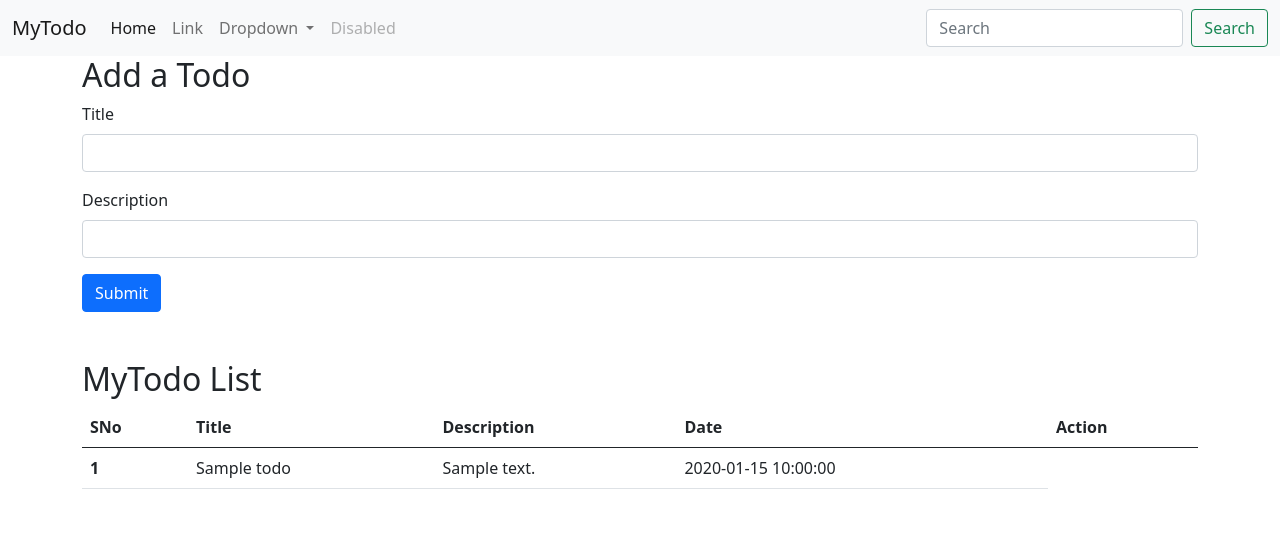
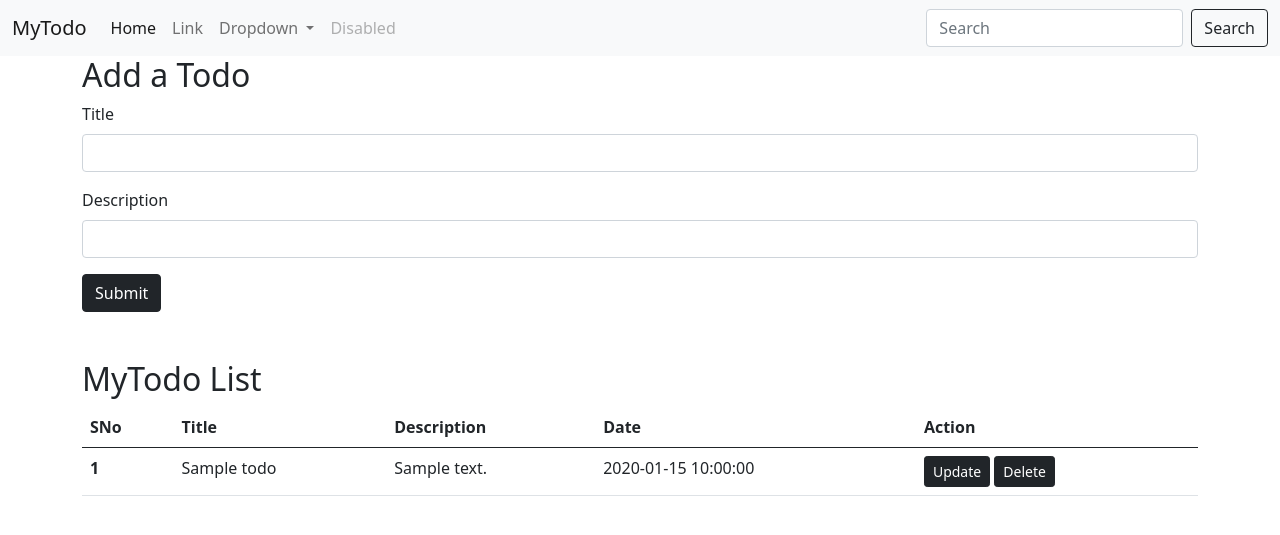
Before and after one commit to VishnuOjha/Flask_TodoApp, a Flask app: template templates/index.html in a window 1280 px wide. Shown: the top 535 px of the page. Run offline with Flask 3, Linux system fonts and the light colour scheme; the template is opened without the code that fills it: most values are stand-ins (such as "Sample title", 1, 10 or a date in 2020).

Commit message:
adding update changes

```diff
--- a/app.py
+++ b/app.py
@@ -1,4 +1,4 @@
-from flask import Flask, render_template, request
+from flask import Flask, render_template, request, redirect
 from flask_sqlalchemy import SQLAlchemy
 from datetime import datetime
 
@@ -23,9 +23,10 @@ def hello_world():
     if request.method == 'POST':
         title = request.form['title']
         desc = request.form['desc']
-        todo = Todo(title=title, desc=desc)
-        db.session.add(todo)
-        db.session.commit()
+        if title != ""   :
+            todo = Todo(title=title, desc=desc)
+            db.session.add(todo)
+            db.session.commit()
 
     allTodo = Todo.query.all()
     return render_template('index.html', allTodo = allTodo)
@@ -37,5 +38,28 @@ def products():
     print(allTodo)
     return "this is product page"
 
+@app.route('/update/<int:sno>', methods = ['GET', 'POST'])
+def update(sno):
+        if request.method == 'POST':
+            title = request.form['title']
+            desc = request.form['desc']
+            todo = Todo.query.filter_by(sno=sno).first()
+            todo.title = title
+            todo.desc = desc
+            db.session.add(todo)
+            db.session.commit()
+            return redirect("/")
+        todo = Todo.query.filter_by(sno=sno).first()
+        return render_template("update.html", todo=todo)
+
+
+
+@app.route('/delete/<int:sno>')
+def delete(sno):
+    todo = Todo.query.filter_by(sno=sno).first()
+    db.session.delete(todo)
+    db.session.commit()
+    return redirect("/")
+
 if __name__ == "__main__":
     app.run(debug=True, port=8000)
--- /dev/null
+++ b/templates/base.html
@@ -0,0 +1,86 @@
+<!DOCTYPE html>
+<html lang="en">
+  <head>
+    <!-- Required meta tags -->
+    <meta charset="utf-8" />
+    <meta name="viewport" content="width=device-width, initial-scale=1" />
+
+    <!-- Bootstrap CSS -->
+    <link
+      href="https://cdn.jsdelivr.net/npm/bootstrap@5.0.2/dist/css/bootstrap.min.css"
+      rel="stylesheet"
+      integrity="sha384-EVSTQN3/azprG1Anm3QDgpJLIm9Nao0Yz1ztcQTwFspd3yD65VohhpuuCOmLASjC"
+      crossorigin="anonymous"
+    />
+
+    <title>Demo</title>
+  </head>
+  <body>
+    <nav class="navbar navbar-expand-lg navbar-light bg-light">
+      <div class="container-fluid">
+        <a class="navbar-brand" href="/">MyTodo</a>
+        <button
+          class="navbar-toggler"
+          type="button"
+          data-bs-toggle="collapse"
+          data-bs-target="#navbarSupportedContent"
+          aria-controls="navbarSupportedContent"
+          aria-expanded="false"
+          aria-label="Toggle navigation"
+        >
+          <span class="navbar-toggler-icon"></span>
+        </button>
+        <div class="collapse navbar-collapse" id="navbarSupportedContent">
+          <ul class="navbar-nav me-auto mb-2 mb-lg-0">
+            <li class="nav-item">
+              <a class="nav-link active" aria-current="page" href="#">Home</a>
+            </li>
+            <li class="nav-item">
+              <a class="nav-link" href="#">Link</a>
+            </li>
+            <li class="nav-item dropdown">
+              <a
+                class="nav-link dropdown-toggle"
+                href="#"
+                id="navbarDropdown"
+                role="button"
+                data-bs-toggle="dropdown"
+                aria-expanded="false"
+              >
+                Dropdown
+              </a>
+              <ul class="dropdown-menu" aria-labelledby="navbarDropdown">
+                <li><a class="dropdown-item" href="#">Action</a></li>
+                <li><a class="dropdown-item" href="#">Another action</a></li>
+                <li><hr class="dropdown-divider" /></li>
+                <li>
+                  <a class="dropdown-item" href="#">Something else here</a>
+                </li>
+              </ul>
+            </li>
+            <li class="nav-item">
+              <a
+                class="nav-link disabled"
+                href="#"
+                tabindex="-1"
+                aria-disabled="true"
+                >Disabled</a
+              >
+            </li>
+          </ul>
+          <form class="d-flex">
+            <input
+              class="form-control me-2"
+              type="search"
+              placeholder="Search"
+              aria-label="Search"
+            />
+            <button class="btn btn-outline-dark" type="submit">Search</button>
+          </form>
+        </div>
+      </div>
+    </nav>
+
+    {% block body%} {% endblock body %}
+  </body>
+</html>
--- a/templates/index.html
+++ b/templates/index.html
@@ -1,88 +1,4 @@
-<!DOCTYPE html>
-<html lang="en">
-  <head>
-    <!-- Required meta tags -->
-    <meta charset="utf-8" />
-    <meta name="viewport" content="width=device-width, initial-scale=1" />
-
-    <!-- Bootstrap CSS -->
-    <link
-      href="https://cdn.jsdelivr.net/npm/bootstrap@5.0.2/dist/css/bootstrap.min.css"
-      rel="stylesheet"
-      integrity="sha384-EVSTQN3/azprG1Anm3QDgpJLIm9Nao0Yz1ztcQTwFspd3yD65VohhpuuCOmLASjC"
-      crossorigin="anonymous"
-    />
-
-    <title>Demo</title>
-  </head>
-  <body>
-    <nav class="navbar navbar-expand-lg navbar-light bg-light">
-      <div class="container-fluid">
-        <a class="navbar-brand" href="/">MyTodo</a>
-        <button
-          class="navbar-toggler"
-          type="button"
-          data-bs-toggle="collapse"
-          data-bs-target="#navbarSupportedContent"
-          aria-controls="navbarSupportedContent"
-          aria-expanded="false"
-          aria-label="Toggle navigation"
-        >
-          <span class="navbar-toggler-icon"></span>
-        </button>
-        <div class="collapse navbar-collapse" id="navbarSupportedContent">
-          <ul class="navbar-nav me-auto mb-2 mb-lg-0">
-            <li class="nav-item">
-              <a class="nav-link active" aria-current="page" href="#">Home</a>
-            </li>
-            <li class="nav-item">
-              <a class="nav-link" href="#">Link</a>
-            </li>
-            <li class="nav-item dropdown">
-              <a
-                class="nav-link dropdown-toggle"
-                href="#"
-                id="navbarDropdown"
-                role="button"
-                data-bs-toggle="dropdown"
-                aria-expanded="false"
-              >
-                Dropdown
-              </a>
-              <ul class="dropdown-menu" aria-labelledby="navbarDropdown">
-                <li><a class="dropdown-item" href="#">Action</a></li>
-                <li><a class="dropdown-item" href="#">Another action</a></li>
-                <li><hr class="dropdown-divider" /></li>
-                <li>
-                  <a class="dropdown-item" href="#">Something else here</a>
-                </li>
-              </ul>
-            </li>
-            <li class="nav-item">
-              <a
-                class="nav-link disabled"
-                href="#"
-                tabindex="-1"
-                aria-disabled="true"
-                >Disabled</a
-              >
-            </li>
-          </ul>
-          <form class="d-flex">
-            <input
-              class="form-control me-2"
-              type="search"
-              placeholder="Search"
-              aria-label="Search"
-            />
-            <button class="btn btn-outline-success" type="submit">
-              Search
-            </button>
-          </form>
-        </div>
-      </div>
-    </nav>
-
+{% extends 'base.html' %} {% block body%}
 <div class="container">
   <h2>Add a Todo</h2>
   <form action="/" method="POST">
@@ -101,12 +17,17 @@
       <input type="text" class="form-control" name="desc" id="desc" />
     </div>
 
-        <button type="submit" class="btn btn-primary">Submit</button>
+    <button type="submit" class="btn btn-dark">Submit</button>
   </form>
 </div>
 
 <div class="container my-5">
   <h2>MyTodo List</h2>
+  {% if allTodo|length == 0 %}
+  <div class="alert alert-dark" role="alert">
+    No Records Found. Add New Records Now.
+  </div>
+  {% else %}
   <table class="table">
     <thead>
       <tr>
@@ -124,10 +45,26 @@
         <td>{{todo.title}}</td>
         <td>{{todo.desc}}</td>
         <td>{{todo.date_created}}</td>
+        <td>
+          <a
+            href="/update/{{todo.sno}}"
+            type="button"
+            class="btn btn-dark btn-sm"
+            >Update</a
+          >
+          <a
+            href="/delete/{{todo.sno}}"
+            type="button"
+            class="btn btn-dark btn-sm"
+            >Delete</a
+          >
+        </td>
       </tr>
       {% endfor %}
     </tbody>
   </table>
+
+  {% endif %}
 </div>
 
 <!-- Optional JavaScript; choose one of the two! -->
```
Also changed, not shown: other parts of templates/index.html (+1 -2 lines), requirements.txt (added, +93 -0 lines), templates/update.html (added, +45 -0 lines), instance/todo.db, 1 other file. Lines whose indentation alone changed are shown as unchanged.
